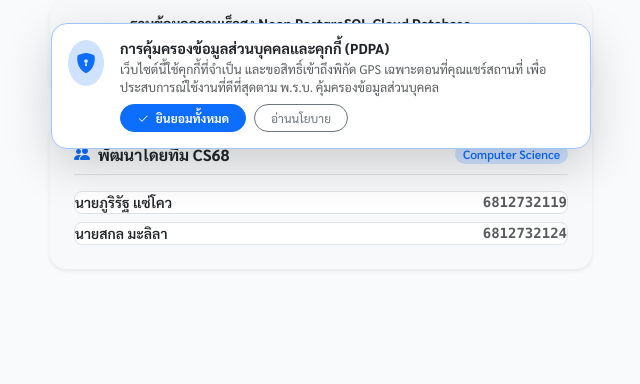
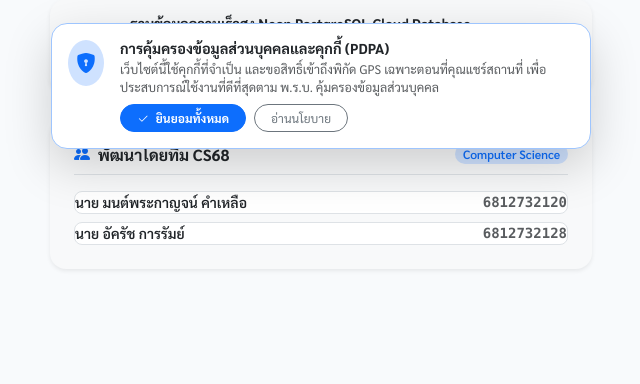
Before and after one commit to lnapoon/Thi-Ni-Thi-Nai, a Django app: page /accounts/about/ in a window 1280 px wide. Shown: the part 635-1019 px from the top of the page, without its empty margins (319-959 px from the left). Run offline with Django 5.2, Linux system fonts and the light colour scheme.

Commit message:
fix: update CS68 developer team info and student IDs

```diff
--- a/templates/about.html
+++ b/templates/about.html
@@ -84,12 +84,12 @@
 
       <div class="d-flex flex-column gap-2">
         <div class="d-flex align-items-center justify-content-between p-2.5 rounded-3 bg-body border border-subtle">
-          <span class="fw-semibold small">นายภูริรัฐ แซ่โคว</span>
-          <span class="font-monospace text-muted small fw-bold">6812732119</span>
+          <span class="fw-semibold small">นาย มนต์พระกาญจน์ คำเหลือ</span>
+          <span class="font-monospace text-muted small fw-bold">6812732120</span>
         </div>
         <div class="d-flex align-items-center justify-content-between p-2.5 rounded-3 bg-body border border-subtle">
-          <span class="fw-semibold small">นายสกล มะลิลา</span>
-          <span class="font-monospace text-muted small fw-bold">6812732124</span>
+          <span class="fw-semibold small">นาย อัครัช การรัมย์</span>
+          <span class="font-monospace text-muted small fw-bold">6812732128</span>
         </div>
       </div>
     </div>
```
